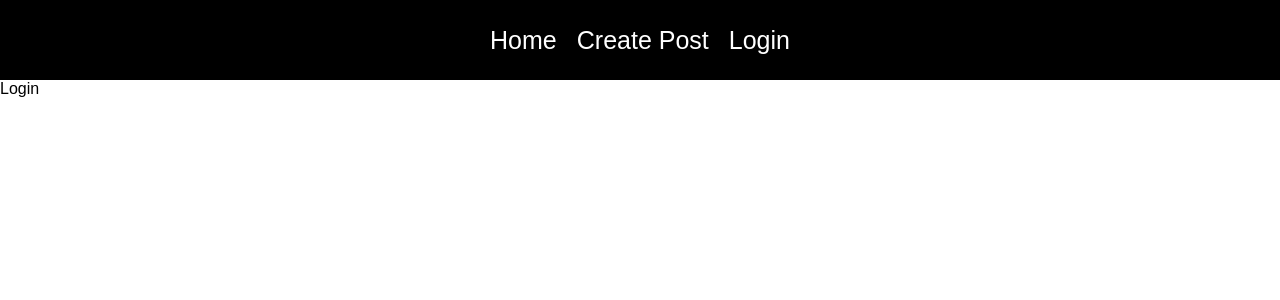
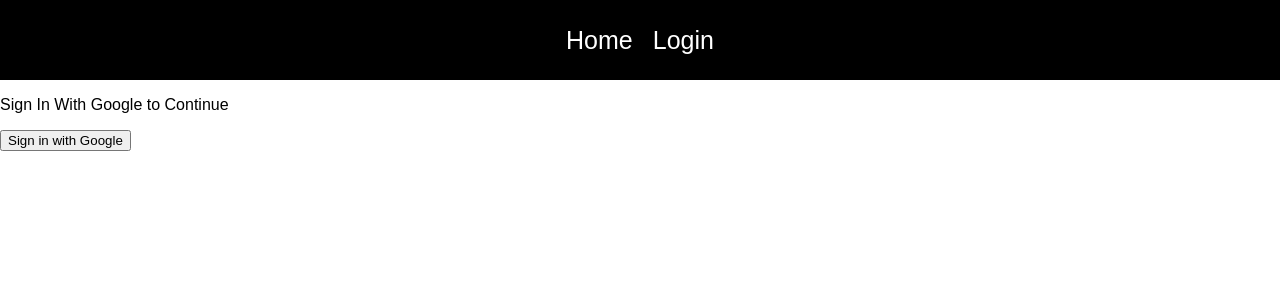
Before and after one commit to danigj86/blog-react-app, a React (Create React App) app: page /login in a window 1280 px wide. Shown: the top 300 px of the page. Built offline with nearby package versions, Linux system fonts and the light colour scheme.

Commit message:
Authentication

```diff
--- a/src/App.js
+++ b/src/App.js
@@ -1,23 +1,55 @@
 import React from 'react'
+import { useState } from "react";
 import './App.css';
-import {BrowserRouter as Router, Routes, Route, Link} from 'react-router-dom';
+import { BrowserRouter as Router, Routes, Route, Link } from 'react-router-dom';
 import { Home } from "./components/Home"
 import { Login } from "./components/Login"
 import { CreatePost } from "./components/CreatePost"
+import { signOut } from "firebase/auth";
+import { auth } from "./firebase-config";
+
+
+
 
 function App() {
+
+  const [isAuth, setIsAuth] = useState(localStorage.getItem('isAuth'));
+
+  const logOut = () => {
+
+    signOut(auth)
+      .then(() => {
+
+        //localStorage.clear();
+        localStorage.removeItem('currentUser');
+        localStorage.removeItem('isAuth');
+        setIsAuth(false);
+        window.location.pathname = "/login";
+      })
+    }
     return (
       <Router>
         <nav>
           <Link to='/Home'>Home</Link>
-        <Link to='/createpost'>Create Post</Link>
-        <Link to='/login'>Login</Link>
+          {
+            isAuth && <Link to='/createpost'>Create Post</Link>
+          }
+
+          {
+            !isAuth ? <Link to='/login'>Login</Link> : <button onClick={logOut}>Sign Out</button>
+          }
+
+          <span>
+            {
+              isAuth && localStorage.getItem('currentUser')
+            }
+          </span>
         </nav>
         <Routes>
-        <Route path='/login' element={ <Login /> }/>
-        <Route path='/createpost' element={ <CreatePost/> }/>
-        <Route path='/' element={ <Home/> }/>
-        <Route path='/*' element={ <Home/> }/>
+          <Route path='/login' element={<Login setIsAuth={setIsAuth} />} />
+          <Route path='/createpost' element={<CreatePost />} />
+          <Route path='/' element={<Home />} />
+          <Route path='/*' element={<Home />} />
         </Routes>
       </Router>
     );
--- a/src/components/Login.jsx
+++ b/src/components/Login.jsx
@@ -1,9 +1,35 @@
 import React from 'react'
 
-export const Login = () => {
+import {auth, provider} from '../firebase-config'
+import {signInWithPopup} from 'firebase/auth'
+import { useNavigate } from 'react-router-dom'
+
+export const Login = ({setIsAuth}) => {
+
+    let navigate =  useNavigate();
+
+    const signInWithGoogle = () =>{
+         signInWithPopup(auth, provider)
+         .then((result)=>{
+           //console.log(result.user.auth.currentUser.displayName);
+           localStorage.setItem('isAuth', true);
+           localStorage.setItem('currentUser', result.user.auth.currentUser.displayName);
+
+           setIsAuth(true);
+           navigate('/',{
+            replace:true
+        });
+         });
+
+    }
+
+
     return (
-        <div>
-            Login
+        <div className="loginPage">
+            <p>Sign In With Google to Continue</p>
+            <button className="login-with-google-btn" onClick={signInWithGoogle}>
+                Sign in with Google
+            </button>
         </div>
     )
 }
--- a/src/firebase-config.js
+++ b/src/firebase-config.js
@@ -23,5 +23,5 @@
 const analytics = getAnalytics(app);
 
 export const auth = getAuth(app);
-export const provider  = GoogleAuthProvider();
+export const provider  = new GoogleAuthProvider();
 export const db = getFirestore(app);
```
Lines whose indentation alone changed are shown as unchanged.
